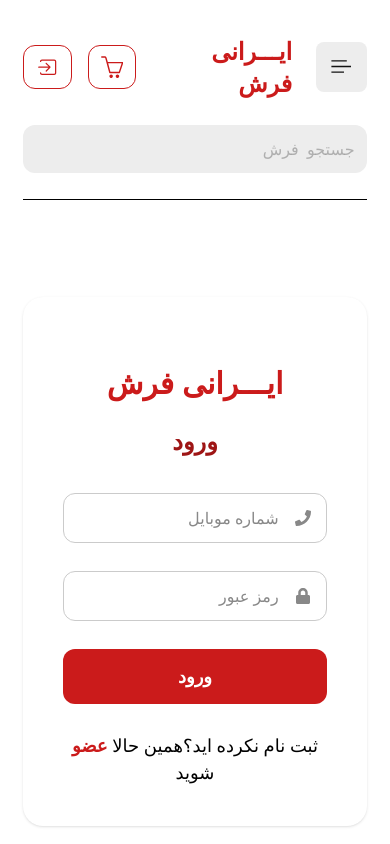
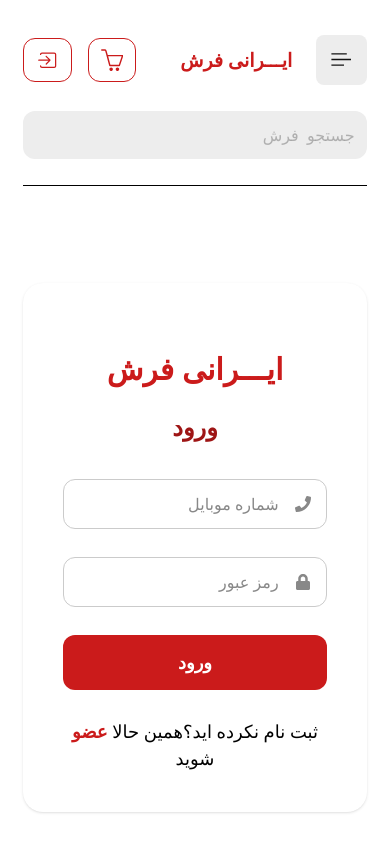
Before and after one commit to saman-tofighian/Carpet_Project, a Next.js app: page /login in a window 390 px wide. Shown: the top 844 px of the page. Built offline with nearby package versions, Linux system fonts and the light colour scheme.

Commit message:
update image

```diff
--- a/Components/Header/NavTop.jsx
+++ b/Components/Header/NavTop.jsx
@@ -8,7 +8,7 @@ export default function NavTop({ openMobileOpen }) {
     <div className='w-full grid grid-cols-12'>
       {/* search */}
       <div className='col-span-7 lg:col-span-9 flex items-center gap-x-6'>
-        <span className='text-2xl text-[#CB1B1B] font-bold order-2 lg:order-1'>
+        <span className='text-[19px] sm:text-2xl text-[#CB1B1B] font-bold order-2 lg:order-1'>
           ایـــرانی فرش
         </span>
         <input
--- a/pages/404.jsx
+++ b/pages/404.jsx
@@ -6,7 +6,7 @@ export default function NotFoundPage() {
       <div className='w-full max-w-4xl text-center px-6 md:px-12 lg:px-0'>
         <div className='relative w-full'>
           <img
-            src='/404.png'
+            src='/image.jpg'
             alt='فرش گمشده'
             className='mx-auto w-full max-w-full h-[270px] lg:h-[550px] rounded-3xl shadow-xl object-center'
           />
```
Also changed, not shown: public/carpet.png, public/image.jpg (added).
